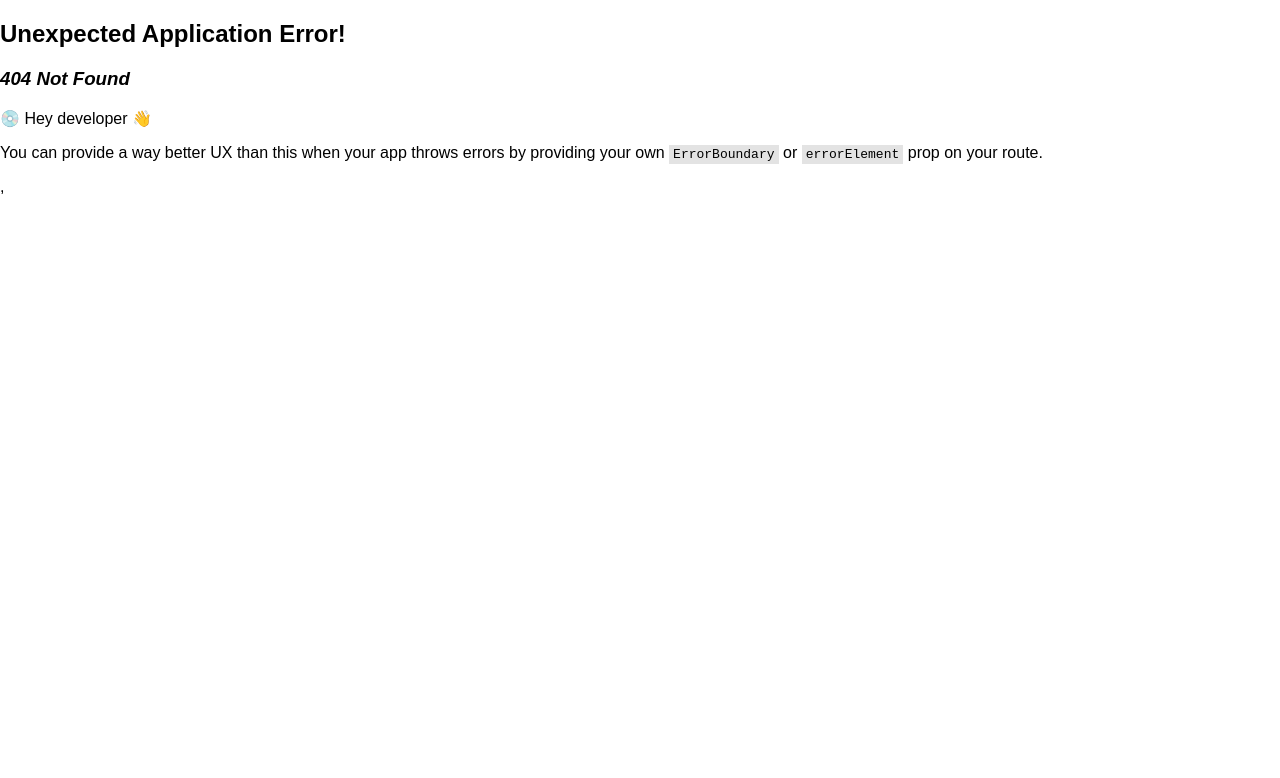
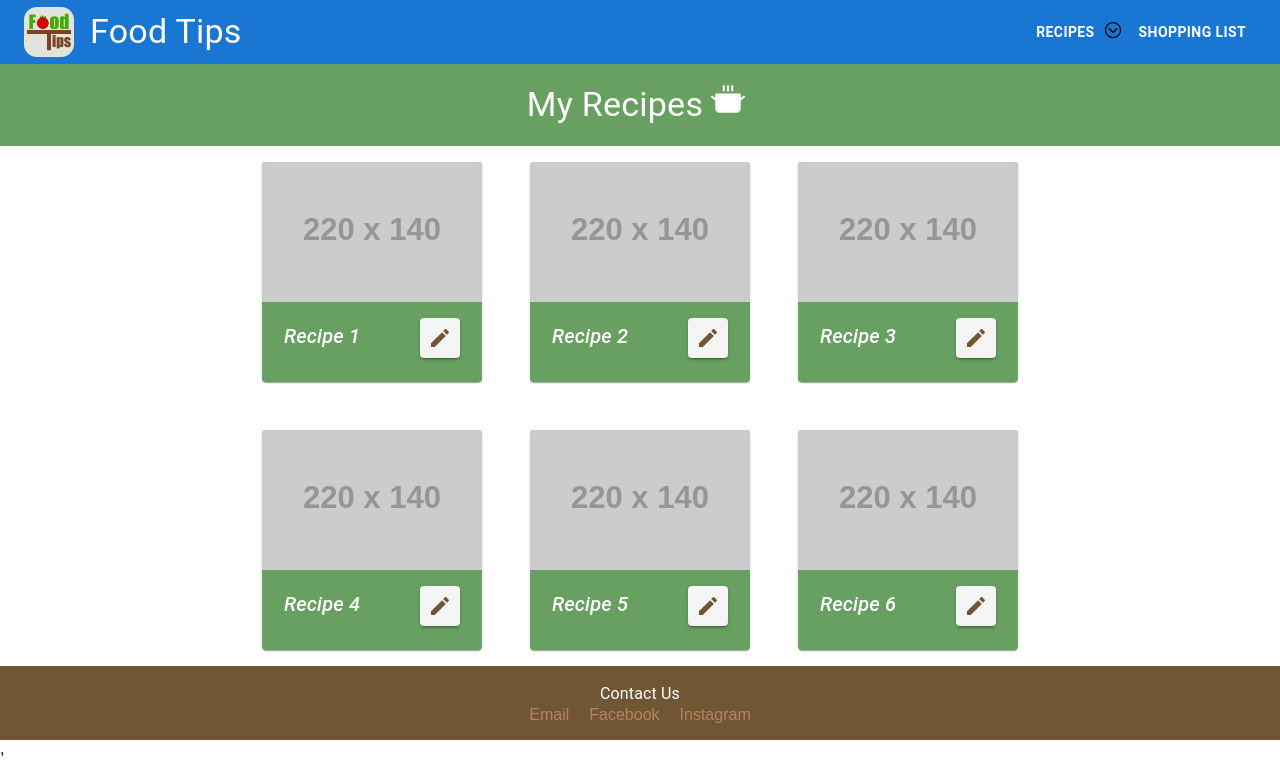
Before and after one commit to hungdojan/DesignOfWWW2024, a React (Create React App) app in the folder frontend/: page /recipe/my_list in a window 1280 px wide. Before the commit this address had no page. Shown: the top 778 px of the page. Built offline with nearby package versions, Linux system fonts and the light colour scheme.

Commit message:
New recipe page added

```diff
--- a/frontend/src/components/Header/index.jsx
+++ b/frontend/src/components/Header/index.jsx
@@ -67,14 +67,18 @@ const Header = () => {
           className="nav-menu"
           onClose={handleClose}
         >
-          <MenuItem onClick={handleClose} className="nav-item">
+          {/* <MenuItem onClick={handleClose} className="nav-item">
             Find Recipes
-          </MenuItem>
+          </MenuItem> */}
           <MenuItem onClick={() => navigate("/recipe/new")}>
             Add Recipe
           </MenuItem>
-          <MenuItem onClick={handleClose}>My Recipes</MenuItem>
-          <MenuItem onClick={handleClose}>Favorite Recipes</MenuItem>
+          <MenuItem onClick={() => navigate("/recipe/my_list")}>
+            My Recipes
+          </MenuItem>
+          <MenuItem onClick={() => navigate("/recipe/favorite")}>
+            Favorite Recipes
+          </MenuItem>
         </Menu>
         <Button
           variant="text"
--- /dev/null
+++ b/frontend/src/pages/favoriteRecipePage/favoriteRecipePage.css
@@ -0,0 +1,31 @@
+.my-recipes {
+    background-color: var(--my-light-green);
+    color: white;
+    font-weight: bold;
+    display: flex;
+    justify-content: center;
+    margin: 0;
+    padding: 20px;
+}
+
+.recipe-icon {
+    padding: 0 8px;
+}
+
+.card-content {
+    font-style: italic;
+}
+
+.card-content .edit-button {
+    background-color: whitesmoke;
+    color: var(--my-dark-brown);
+    font-size: 24px;
+    min-width: auto;
+    padding: 8px;
+    margin-left: 60px;
+}
+
+.card-content .edit-button:hover {
+    background-color: var(--my-light-blue);
+    color: whitesmoke;
+}
--- /dev/null
+++ b/frontend/src/pages/favoriteRecipePage/index.jsx
@@ -0,0 +1,60 @@
+import React, { useEffect } from "react";
+import Header from "../../components/Header";
+import Footer from "../../components/Footer";
+import {
+  Typography,
+  Container,
+  Card,
+  CardContent,
+  CardMedia,
+  Grid2,
+  Button,
+} from "@mui/material";
+import "./favoriteRecipePage.css";
+import { PiCookingPotFill } from "react-icons/pi";
+import { MdEdit } from "react-icons/md";
+
+const FavoriteRecipesPage = () => {
+  useEffect(() => {
+    document.title = "Favorite Recipes";
+  }, []);
+  return (
+    <>
+      <Header />
+      <Typography variant="h4" className="my-recipes">
+        My Recipes <PiCookingPotFill class="recipe-icon" />
+      </Typography>
+      {/* Main Content */}
+      <Container maxWidth="md">
+        <Grid2 container spacing={2} className="box-grid">
+          {[1, 2, 3, 4, 5, 6].map((_, index) => (
+            <Grid2 item key={index}>
+              <Card className="recommended-card">
+                {/* Placeholder for Recipe Image */}
+                <CardMedia
+                  component="img"
+                  height="140vh"
+                  width="100%"
+                  image="https://via.placeholder.com/220x140"
+                  alt={`Recipe ${index + 1}`}
+                />
+                <CardContent className="card-content">
+                  {/* Recipe Title */}
+                  <Typography variant="h6" component="div">
+                    Recipe {index + 1}
+                    <Button className="edit-button" variant="contained">
+                      <MdEdit />
+                    </Button>
+                  </Typography>
+                </CardContent>
+              </Card>
+            </Grid2>
+          ))}
+        </Grid2>
+      </Container>
+      <Footer />
+    </>
+  );
+};
+
+export default FavoriteRecipesPage;
--- /dev/null
+++ b/frontend/src/pages/listRecipePage/index.jsx
@@ -0,0 +1,60 @@
+import React, { useEffect } from "react";
+import Header from "../../components/Header";
+import Footer from "../../components/Footer";
+import {
+  Typography,
+  Container,
+  Card,
+  CardContent,
+  CardMedia,
+  Grid2,
+  Button,
+} from "@mui/material";
+import "./listRecipePage.css";
+import { PiCookingPotFill } from "react-icons/pi";
+import { MdEdit } from "react-icons/md";
+
+const ListRecipePage = () => {
+  useEffect(() => {
+    document.title = "My Recipes";
+  }, []);
+  return (
+    <>
+      <Header />
+      <Typography variant="h4" className="my-recipes">
+        My Recipes <PiCookingPotFill class="recipe-icon" />
+      </Typography>
+      {/* Main Content */}
+      <Container maxWidth="md">
+        <Grid2 container spacing={2} className="box-grid">
+          {[1, 2, 3, 4, 5, 6].map((_, index) => (
+            <Grid2 item key={index}>
+              <Card className="recommended-card">
+                {/* Placeholder for Recipe Image */}
+                <CardMedia
+                  component="img"
+                  height="140vh"
+                  width="100%"
+                  image="https://via.placeholder.com/220x140"
+                  alt={`Recipe ${index + 1}`}
+                />
+                <CardContent className="card-content">
+                  {/* Recipe Title */}
+                  <Typography variant="h6" component="div">
+                    Recipe {index + 1}
+                    <Button className="edit-button" variant="contained">
+                      <MdEdit />
+                    </Button>
+                  </Typography>
+                </CardContent>
+              </Card>
+            </Grid2>
+          ))}
+        </Grid2>
+      </Container>
+      <Footer />
+    </>
+  );
+};
+
+export default ListRecipePage;
--- /dev/null
+++ b/frontend/src/pages/listRecipePage/listRecipePage.css
@@ -0,0 +1,31 @@
+.my-recipes {
+    background-color: var(--my-light-green);
+    color: white;
+    font-weight: bold;
+    display: flex;
+    justify-content: center;
+    margin: 0;
+    padding: 20px;
+}
+
+.recipe-icon {
+    padding: 0 8px;
+}
+
+.card-content {
+    font-style: italic;
+}
+
+.card-content .edit-button {
+    background-color: whitesmoke;
+    color: var(--my-dark-brown);
+    font-size: 24px;
+    min-width: auto;
+    padding: 8px;
+    margin-left: 60px;
+}
+
+.card-content .edit-button:hover {
+    background-color: var(--my-light-blue);
+    color: whitesmoke;
+}
--- a/frontend/src/pages/recipePage/index.jsx
+++ b/frontend/src/pages/recipePage/index.jsx
@@ -1,4 +1,5 @@
 import React, { useEffect } from "react";
+import { useParams } from "react-router-dom";
 import Header from "../../components/Header";
 import Footer from "../../components/Footer";
 import {
@@ -15,46 +16,11 @@ import { PiCookingPotFill } from "react-icons/pi";
 import { MdEdit } from "react-icons/md";
 
 const RecipePage = () => {
+  const { id } = useParams();
   useEffect(() => {
-    document.title = "Recipes";
+    document.title = "Recipe";
   }, []);
-  return (
-    <>
-      <Header />
-      <Typography variant="h4" className="my-recipes">
-        My Recipes <PiCookingPotFill class="recipe-icon" />
-      </Typography>
-      {/* Main Content */}
-      <Container maxWidth="md">
-        <Grid2 container spacing={2} className="box-grid">
-          {[1, 2, 3, 4, 5, 6].map((_, index) => (
-            <Grid2 item key={index}>
-              <Card className="recommended-card">
-                {/* Placeholder for Recipe Image */}
-                <CardMedia
-                  component="img"
-                  height="140vh"
-                  width="100%"
-                  image="https://via.placeholder.com/220x140"
-                  alt={`Recipe ${index + 1}`}
-                />
-                <CardContent className="card-content">
-                  {/* Recipe Title */}
-                  <Typography variant="h6" component="div">
-                    Recipe {index + 1}
-                    <Button className="edit-button" variant="contained">
-                      <MdEdit />
-                    </Button>
-                  </Typography>
-                </CardContent>
-              </Card>
-            </Grid2>
-          ))}
-        </Grid2>
-      </Container>
-      <Footer />
-    </>
-  );
+  return <p>{id}</p>;
 };
 
 export default RecipePage;
```
Also changed, not shown: frontend/src/App.jsx (+11 -1 lines).
